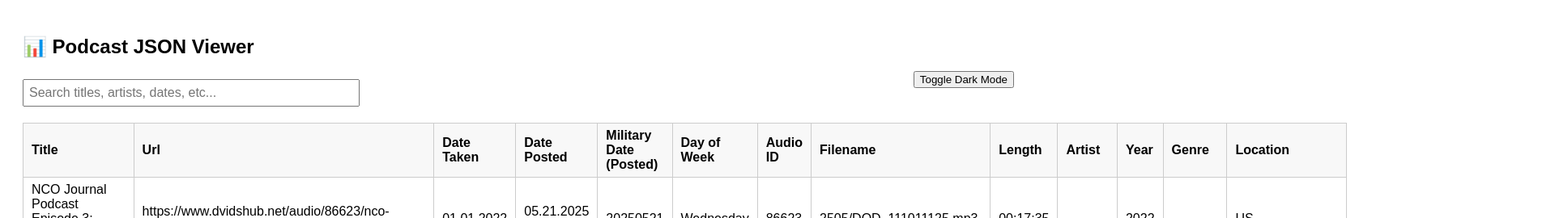
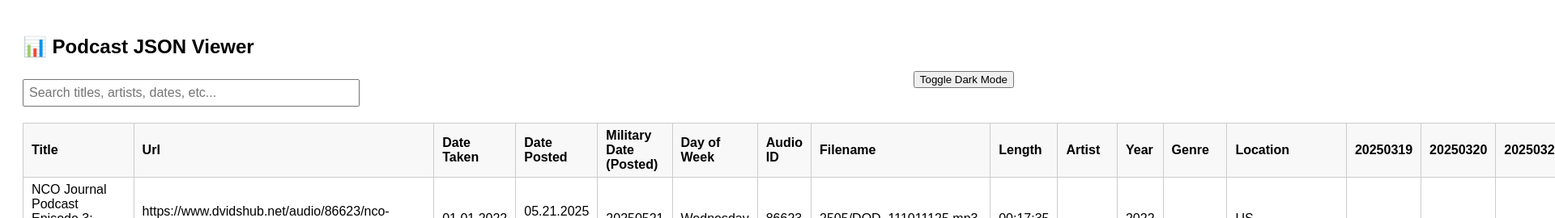
Before and after one commit to GitLicky/orgdata-2025, a plain HTML site: page index.html in a window 1280 px wide. Shown: the top 270 px of the page at 81% size, 1920 px wide, since content can reach past the window. Drawn offline with Linux system fonts and the light colour scheme.

Commit message:
Show all columns

```diff
--- a/index.html
+++ b/index.html
@@ -88,8 +88,10 @@
           "Audio ID", "Filename", "Length", "Artist", "Year", "Genre", "Location"
         ];
 
-        // Restrict to preferred headers only
-        const headers = preferredOrder.filter(h => h in data[0]);
+        // Combine preferred order first, then remaining keys
+        const allKeys = Object.keys(data[0]);
+        const remainingHeaders = allKeys.filter(key => !preferredOrder.includes(key));
+        const headers = [...preferredOrder, ...remainingHeaders];
 
         const table = document.createElement("table");
         const thead = document.createElement("thead");
```
